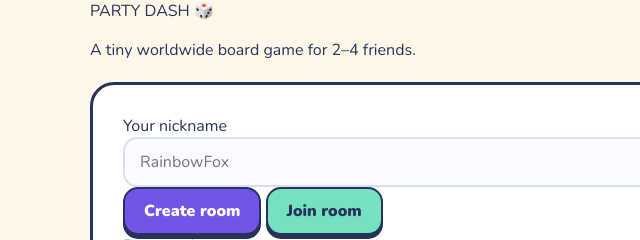
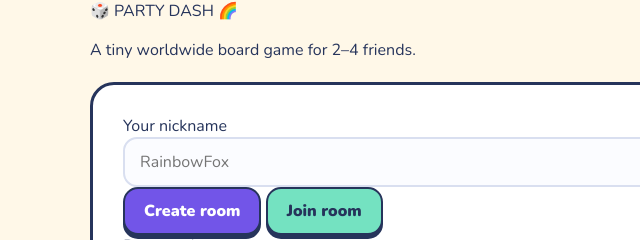
Before and after one commit to stephanie1392/party-dash, a website: page public/index.html in a window 1280 px wide. Shown: the top 240 px of the page, 0-640 px from the left. Drawn offline with nearby package versions, Linux system fonts and the light colour scheme; no server answers.

Commit message:
Update logo text and emojis in index.html

```diff
--- a/public/index.html
+++ b/public/index.html
@@ -9,7 +9,7 @@
 <body>
   <main class="app">
     <section id="home" class="screen">
-      <div class="logo">PARTY <span>DASH</span> 🎲</div>
+      <div class="logo">🎲 PARTY <span>DASH</span> 🌈</div>
       <p class="tagline">A tiny worldwide board game for 2–4 friends.</p>
 
       <div class="card">
```
